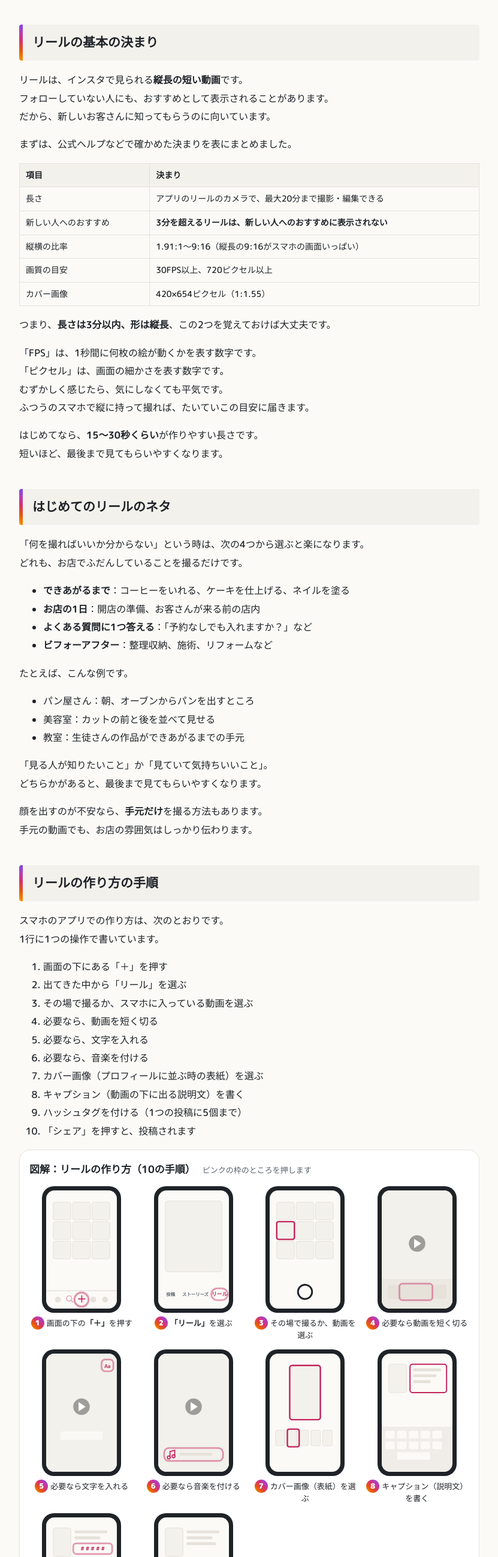
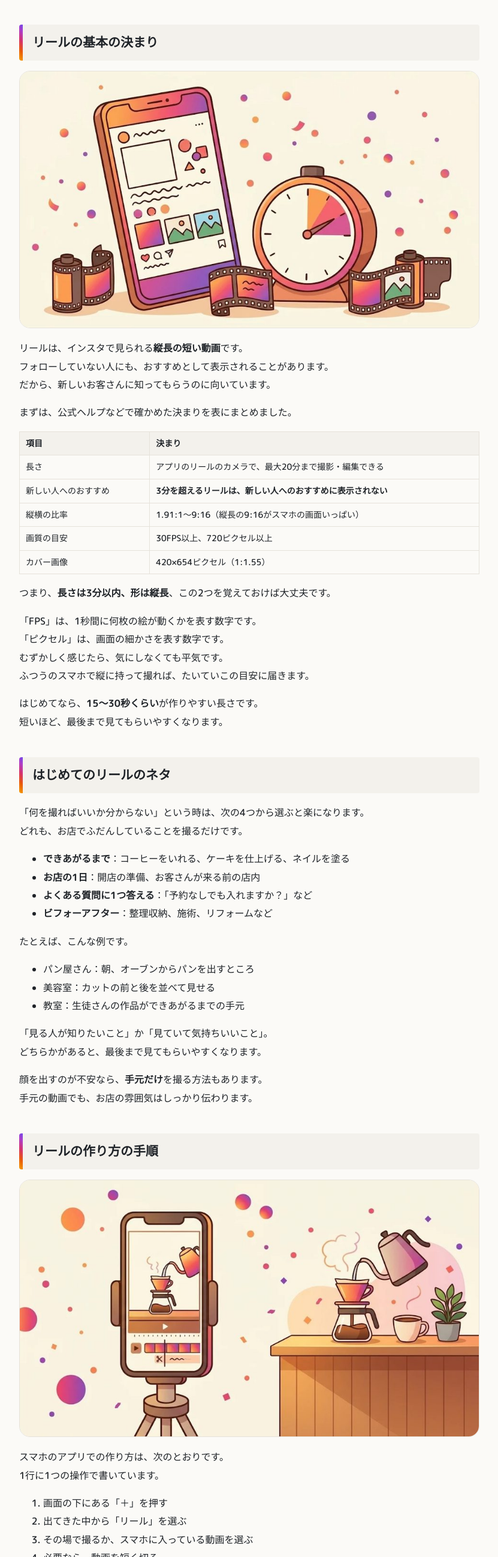
Before and after one commit to masabee1029/insta-10steps, a plain HTML site: page docs/articles/reel-tsukurikata.html in a window 1280 px wide. Shown: the part 1654-4249 px from the top of the page at 60% size, without its empty margins (54-885 px from the left). Drawn offline with Linux system fonts and the light colour scheme.

Commit message:
Use Gemini-made eyecatch images matching the header
Co-Authored-By: Claude <noreply@anthropic.com>

```diff
--- a/docs/articles/reel-tsukurikata.html
+++ b/docs/articles/reel-tsukurikata.html
@@ -230,7 +230,7 @@ article h2:before{content:"";position:absolute;left:0;top:0;bottom:0;width:6px;b
 <p><strong>確認日：2026年11月13日</strong>（Instagram ヘルプセンター、Instagram 公式ブログで確認。長さなどの決まりは変わることがあります）</p>
 <p><strong>この記事でわかること</strong></p>
 <ul><li>リールの長さの決まりと、はじめてに向いた長さ</li><li>ボタンを押す順番と、作りやすいネタ</li><li>おすすめに出やすくするコツと、お金がかかるかどうか</li></ul>
-<div class="toc"><strong>目次</strong><ol><li><a href="#s1">リールの基本の決まり</a></li><li><a href="#s2">はじめてのリールのネタ</a></li><li><a href="#s3">リールの作り方の手順</a></li><li><a href="#s4">おすすめに出にくくなる動画</a></li><li><a href="#s5">公式が挙げる、大切な3つの数字</a></li><li><a href="#s6">トライアルリールで試してみる</a></li><li><a href="#s7">無料の編集アプリ「Edits」</a></li><li><a href="#s8">よくある質問</a></li><li><a href="#s9">まとめ</a></li></ol></div><h2 id="s1">リールの基本の決まり</h2>
+<div class="toc"><strong>目次</strong><ol><li><a href="#s1">リールの基本の決まり</a></li><li><a href="#s2">はじめてのリールのネタ</a></li><li><a href="#s3">リールの作り方の手順</a></li><li><a href="#s4">おすすめに出にくくなる動画</a></li><li><a href="#s5">公式が挙げる、大切な3つの数字</a></li><li><a href="#s6">トライアルリールで試してみる</a></li><li><a href="#s7">無料の編集アプリ「Edits」</a></li><li><a href="#s8">よくある質問</a></li><li><a href="#s9">まとめ</a></li></ol></div><h2 id="s1">リールの基本の決まり</h2><figure class="sec-img"><img loading="lazy" decoding="async" src="../img/sec/reel-tsukurikata--s1.jpg" alt="AIで作成したイメージ画像：リールの基本の決まり" width="960" height="536"></figure>
 <p>リールは、インスタで見られる<strong>縦長の短い動画</strong>です。<br>フォローしていない人にも、おすすめとして表示されることがあります。<br>だから、新しいお客さんに知ってもらうのに向いています。</p>
 <p>まずは、公式ヘルプなどで確かめた決まりを表にまとめました。</p>
 <div class="tbl"><table><tr><th>項目</th><th>決まり</th></tr><tr><td>長さ</td><td>アプリのリールのカメラで、最大20分まで撮影・編集できる</td></tr><tr><td>新しい人へのおすすめ</td><td><strong>3分を超えるリールは、新しい人へのおすすめに表示されない</strong></td></tr><tr><td>縦横の比率</td><td>1.91:1〜9:16（縦長の9:16がスマホの画面いっぱい）</td></tr><tr><td>画質の目安</td><td>30FPS以上、720ピクセル以上</td></tr><tr><td>カバー画像</td><td>420×654ピクセル（1:1.55）</td></tr></table></div>
@@ -244,7 +244,7 @@ article h2:before{content:"";position:absolute;left:0;top:0;bottom:0;width:6px;b
 <ul><li>パン屋さん：朝、オーブンからパンを出すところ</li><li>美容室：カットの前と後を並べて見せる</li><li>教室：生徒さんの作品ができあがるまでの手元</li></ul>
 <p>「見る人が知りたいこと」か「見ていて気持ちいいこと」。<br>どちらかがあると、最後まで見てもらいやすくなります。</p>
 <p>顔を出すのが不安なら、<strong>手元だけ</strong>を撮る方法もあります。<br>手元の動画でも、お店の雰囲気はしっかり伝わります。</p>
-<h2 id="s3">リールの作り方の手順</h2>
+<h2 id="s3">リールの作り方の手順</h2><figure class="sec-img"><img loading="lazy" decoding="async" src="../img/sec/reel-tsukurikata--s3.jpg" alt="AIで作成したイメージ画像：リールの作り方の手順" width="960" height="536"></figure>
 <p>スマホのアプリでの作り方は、次のとおりです。<br>1行に1つの操作で書いています。</p>
 <ol><li>画面の下にある「＋」を押す</li><li>出てきた中から「リール」を選ぶ</li><li>その場で撮るか、スマホに入っている動画を選ぶ</li><li>必要なら、動画を短く切る</li><li>必要なら、文字を入れる</li><li>必要なら、音楽を付ける</li><li>カバー画像（プロフィールに並ぶ時の表紙）を選ぶ</li><li>キャプション（動画の下に出る説明文）を書く</li><li>ハッシュタグを付ける（1つの投稿に5個まで）</li><li>「シェア」を押すと、投稿されます</li></ol>
 <figure class="zk" aria-label="図解：リールの作り方（10の手順）">
```
Also changed, not shown: docs/articles/hashtag-tsukekata.html (+1 -1 lines), assets/articles/hashtag-tsukekata--s6.jpg (added), assets/articles/reel-tsukurikata--s1.jpg (added), assets/articles/reel-tsukurikata--s3.jpg (added), docs/img/sec/hashtag-tsukekata--s6.jpg (added), docs/img/sec/reel-tsukurikata--s1.jpg (added), docs/img/sec/reel-tsukurikata--s3.jpg (added).
